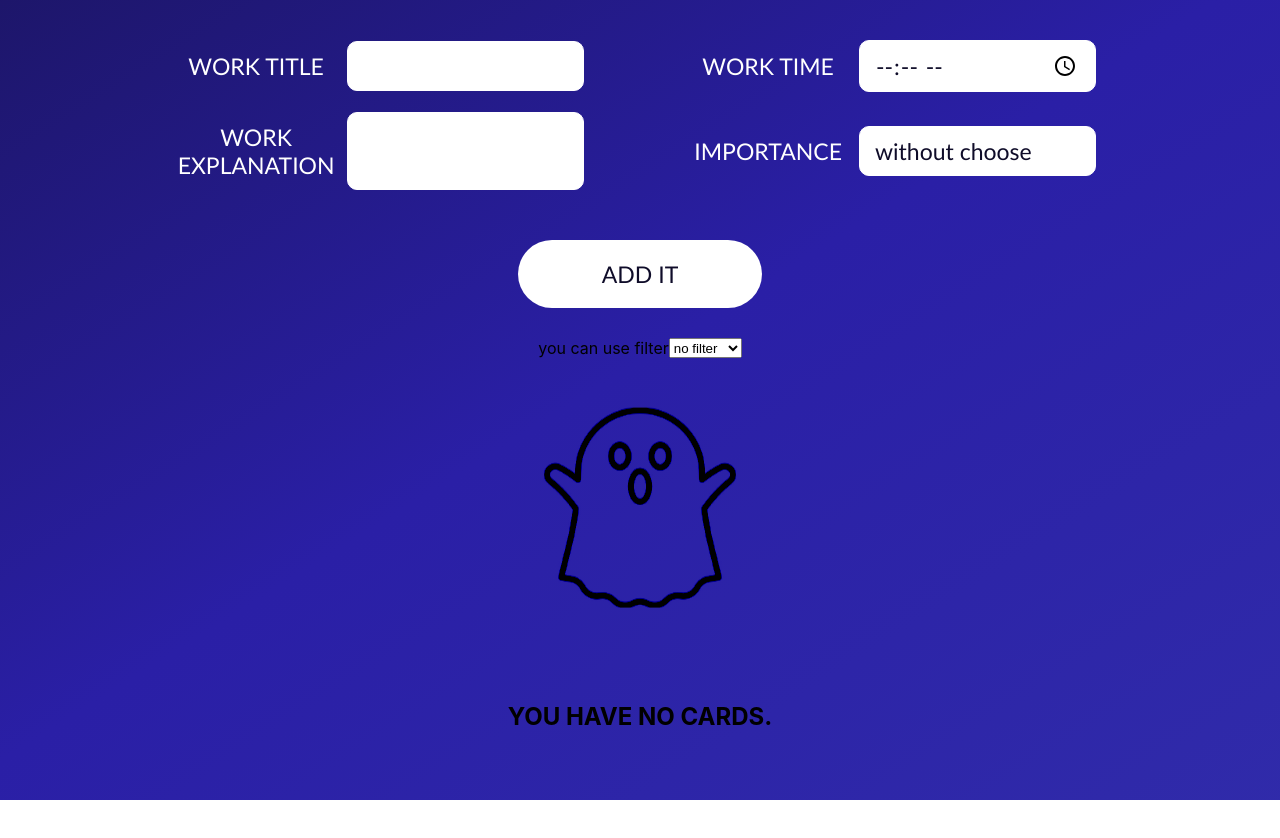
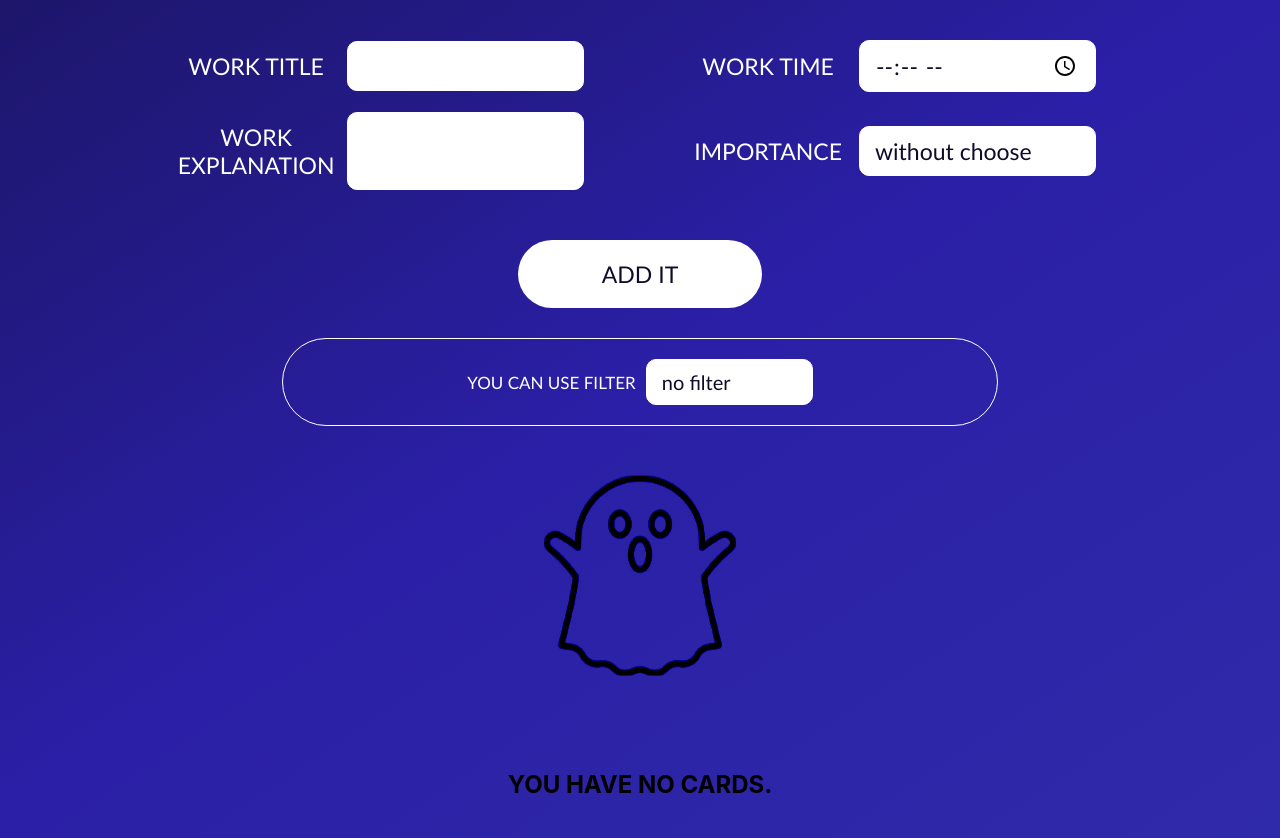
Before and after one commit to omidfarhangnia/React-Todo-List, a React (Create React App) app: page / in a window 1280 px wide. Before the commit the page ends 800 px from the top, so only its background shows below. Built offline with nearby package versions, Linux system fonts and the light colour scheme.

Commit message:
adding the style of filter and edit status

```diff
--- a/src/App.css
+++ b/src/App.css
@@ -222,3 +222,95 @@
   display: flex;
   justify-content: center;
 }
+
+/* filter part style */
+
+.filterForm{
+  border: 1px solid #ffffff;
+  display: flex;
+  justify-content: center;
+  align-items: center;
+  padding: 20px;
+  width: 70%;
+  margin: 0 auto;
+  margin-top: 30px;
+  border-radius: 50px;
+}
+
+.filterForm > label{
+  font-size: 17px;
+  margin-right: 10px;
+  text-transform: uppercase;
+  text-align: center;
+  color: #ffffff;
+  font-family: "Trebuchet MS", "Lucida Sans Unicode", "Lucida Grande", "Lucida Sans", Arial, sans-serif;
+}
+
+.filterForm > select{
+  all: unset;
+  width: 20%;
+  color: #0f0c29;
+  background: #ffffff;
+  font-size: 20px;
+  border: 1px solid #ffffff;
+  border-radius: 10px;
+  padding: 10px 15px;
+  font-family: "Trebuchet MS", "Lucida Sans Unicode", "Lucida Grande", "Lucida Sans", Arial, sans-serif;
+}
+
+.edit__status {
+  flex-direction: row;
+  flex-wrap: wrap;
+  justify-content: space-between;
+  align-items: center;
+}
+
+.edit__status > div{
+  display: flex;
+  flex-direction: column;
+  align-items: center;
+  width: 45%;
+}
+
+.textAreaEditor{
+  width: 100% !important;
+}
+
+.edit__status > div input, .edit__status > div textarea, .edit__status > div select {
+  all: unset;
+  color: #0f0c29;
+  background: #ffffff;
+  width: 70%;
+  font-size: 15px;
+  border: 1px solid #ffffff;
+  border-radius: 10px;
+  padding: 5px 10px;
+  font-family: "Trebuchet MS", "Lucida Sans Unicode", "Lucida Grande", "Lucida Sans", Arial, sans-serif;
+}
+
+.edit__status > div label {
+  color: #ffffff;
+  font-size: 15px;
+  text-align: center;
+  display: block;
+  margin: 0 auto;
+  font-family: "Trebuchet MS", "Lucida Sans Unicode", "Lucida Grande", "Lucida Sans", Arial, sans-serif;
+  width: 70%;
+  text-align: center;
+  text-transform: uppercase;
+  margin-bottom: 5px;
+}
+
+.textAreaEditor > label, .textAreaEditor > textarea{
+  width: 100% !important;
+}
+
+.edit__status > .card__setting > button{
+  all: unset;
+  background: #ffffff;
+  color: #0f0c29;
+  padding: 10px 20px;
+  font-size: 15px;
+  border-radius: 15px;
+  font-family: "Trebuchet MS", "Lucida Sans Unicode", "Lucida Grande", "Lucida Sans", Arial, sans-serif;
+}
--- a/src/App.js
+++ b/src/App.js
@@ -171,30 +171,54 @@ function ShowWorks({ cards, editingCardId, setEditingCardId, editInputsValue, fi
           );
          }else{
           return(
-            <div key={card.id} className='card'>
+            <div key={card.id} className='card edit__status'>
+              <div>
+                <label for="edit__title__input">
+                  work title
+                </label>
                 <input
                   value={editInputsValue.cardTitle}
                   name={"cardTitle"}
+                  id={"edit__title__input"}
                   onChange={(e) => {toChangeNewCard(e.target, card.id)}}
                 />
+              </div>
+              <div>
+                <label for="edit__work__time">
+                  work time
+                </label>
+                <input
+                  type={'time'}
+                  name={"cardTime"}
+                  id={"edit__work__time"}
+                  value={editInputsValue.cardTime}
+                  onChange={(e) => {toChangeNewCard(e.target, card.id)}}
+                />
+              </div>
+              <div className='textAreaEditor'>
+                <label for="edit__work__explanation">
+                  work explanation
+                </label>
+                <textarea
+                  value={editInputsValue.cardExplanation}
+                  name={"cardExplanation"}
+                  id={"edit__work__explanation"}
+                  onChange={(e) => {toChangeNewCard(e.target, card.id)}}
+                />
+              </div>
+              <div>
+                <label for="edit__work__importance">
+                  importance
+                </label>
                 <input
                   type={"number"}
                   min={0} max={10}
+                  id={"edit__work__importance"}
                   name={"cardImportance"}
                   value={editInputsValue.cardImportance}
                   onChange={(e) => {toChangeNewCard(e.target, card.id)}}
                 />
-            <input
-              type={'time'}
-              name={"cardTime"}
-              value={editInputsValue.cardTime}
-              onChange={(e) => {toChangeNewCard(e.target, card.id)}}
-            />
-            <textarea
-              value={editInputsValue.cardExplanation}
-              name={"cardExplanation"}
-              onChange={(e) => {toChangeNewCard(e.target, card.id)}}
-            ></textarea>
+              </div>
               <div className='card__setting'>
                 <button
                   onClick={() => {toSaveEdit(card.id)}}
```
Lines whose indentation alone changed are shown as unchanged.
